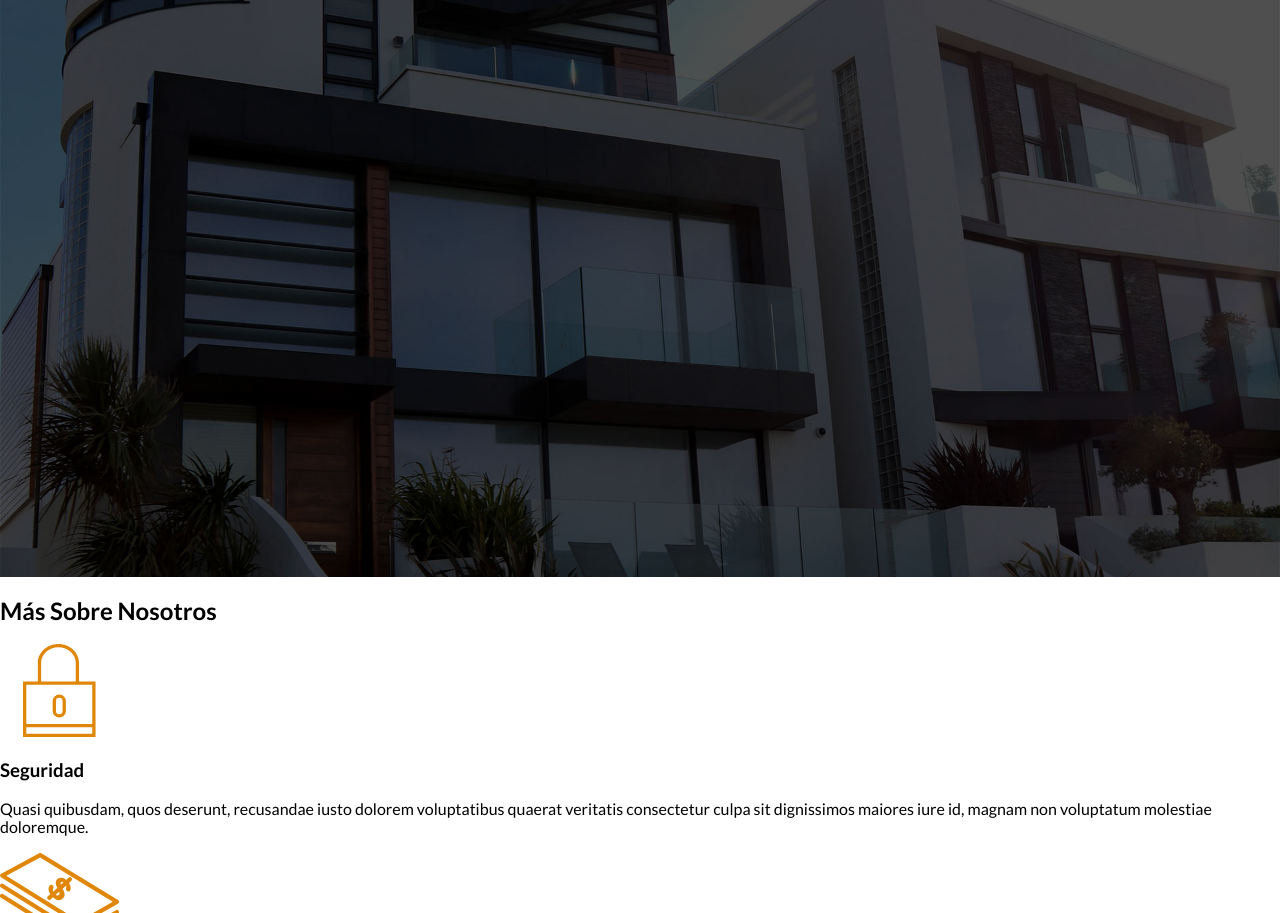
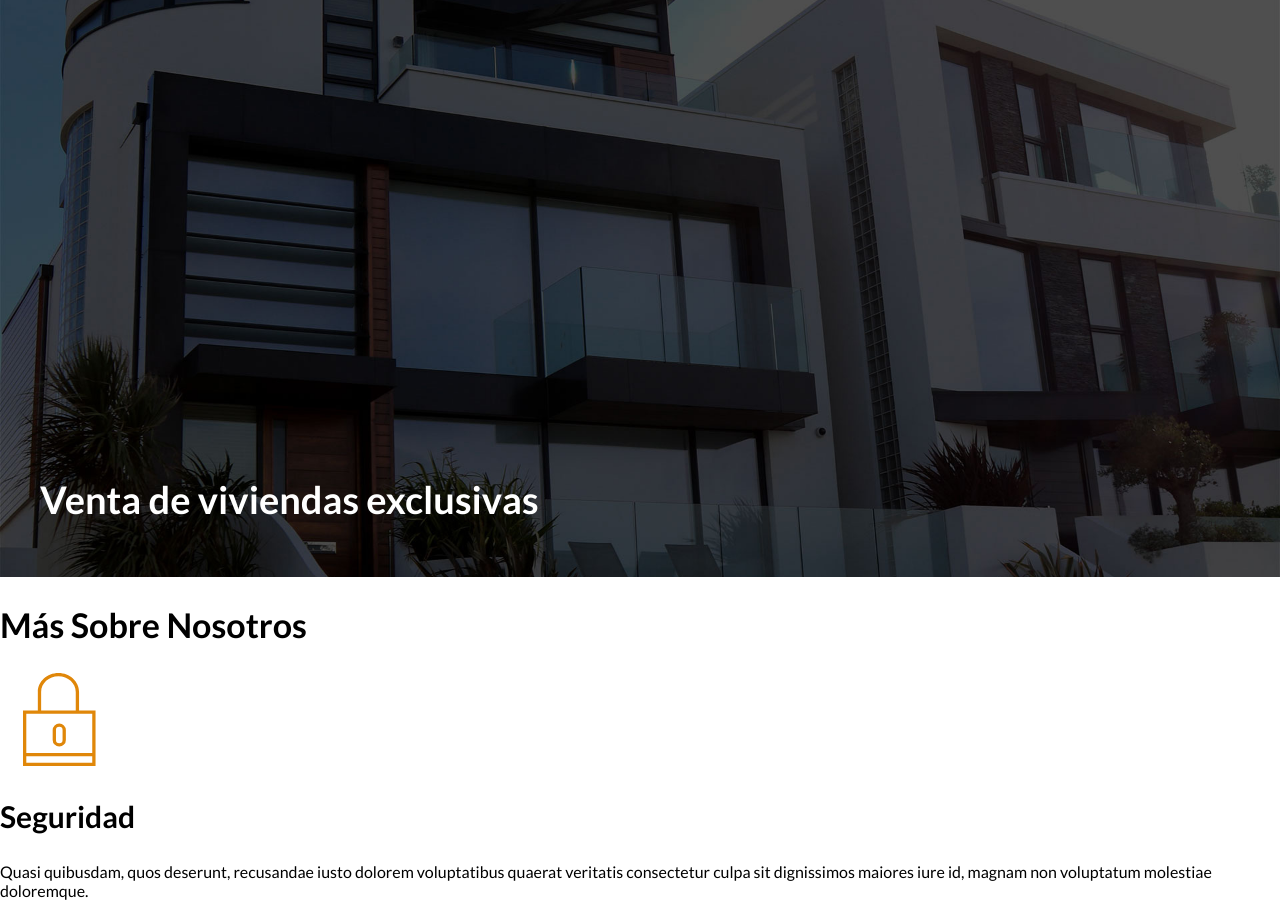
Before and after one commit to quicolo/Bienes-Raices, a plain HTML site: page index.html in a window 1280 px wide. Shown: the part 223-1136 px from the top of the page. Drawn offline with Linux system fonts and the light colour scheme.

Commit message:
Este fichero debió incluirse en el commit anterior.

```diff
--- a/css/styles.css
+++ b/css/styles.css
@@ -12,11 +12,26 @@ body {
   font-size: 1.6rem;
 }
 
+h1 {
+  font-size: 3.8rem;
+}
+h2 {
+  font-size: 3.4rem;
+}
+h3 {
+  font-size: 3rem;
+}
+h4 {
+  font-size: 2.6rem;
+}
+
+
 /* Contenedor de la web de 1200 px centrado */
 .contenedor {
   max-width: 120rem;
   margin: 0 auto 0 auto;  /* 0 arriba y abajo, auto en izda y dcha. Posible atajo: 0 auto */
 }
+
 
 /* Header */
 .site-header.inicio {
@@ -33,6 +48,18 @@ body {
     background-size: cover;   /* Hace que se vea siempre la imagen completa en su
       porción de pantalla respetando las proporciones de la propia imagen y cubriendo
       el máximo posible. Tiene un buen comportamiento al redimensionar la ventana */
+}
+
+.contenido-header {
+  display: flex;  /* Afectará a .barra y al h1 */
+  flex-direction: column;
+  height: 100%; /* Para que la columna llegue hasta abajo de la imagen del header */
+  justify-content: space-between;  /* Barra arriba y h1 abajo */
+}
+
+.contenido-header h1 {
+  color: white;
+  padding-bottom: 3rem;
 }
 
 .barra {
```
